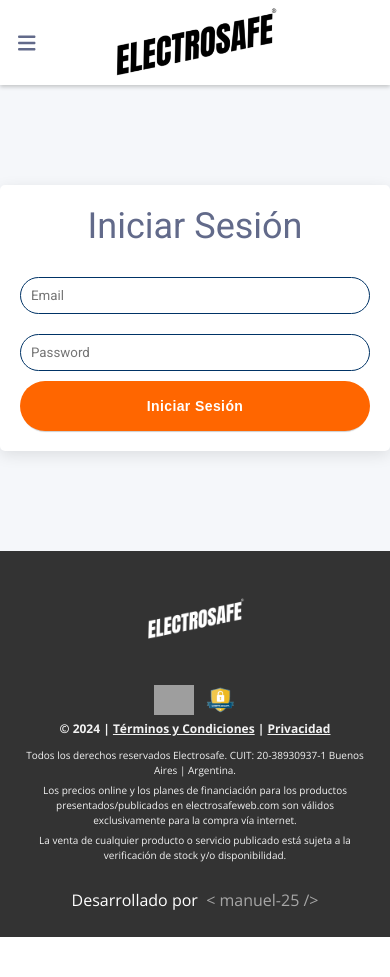
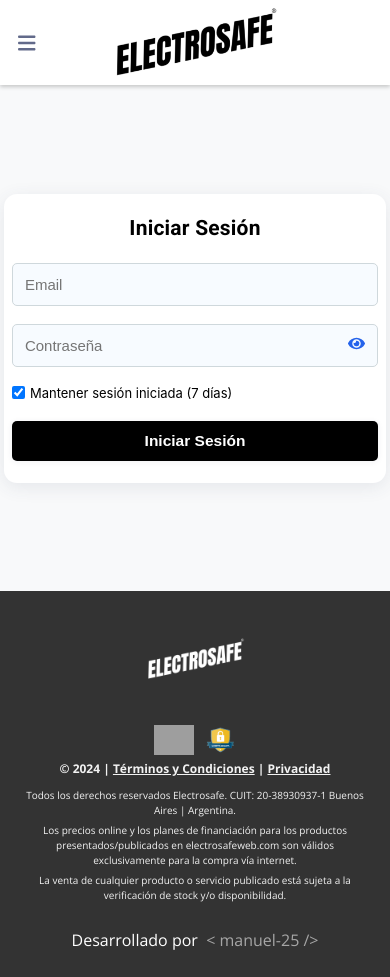
Before and after one commit to manuel-25/ElectroFix, a React (Create React App) app in the folder frontend/: page /manager in a window 390 px wide. Before the commit the page ends 937 px from the top, so only its background shows below. Built offline with nearby package versions, Linux system fonts and the light colour scheme; grey boxes are pictures that could not be loaded.

Commit message:
Login Navbar & NotFound & AutchContenxt Updated!

```diff
--- a/frontend/src/App.js
+++ b/frontend/src/App.js
@@ -17,7 +17,8 @@ import { AuthProvider } from './Context/AuthContext.jsx'
 import { BrowserRouter as Router, Route, Routes, useLocation } from 'react-router-dom'
 import DashboardLayout from './components/DashboardLayout/DashboardLayout.jsx'
 import Clients from './components/Clients/Clients.jsx'
-import QuoteDetail from './components/QuoteDetail/QuoteDetail.jsx' // <-- AGREGADO
+import QuoteDetail from './components/QuoteDetail/QuoteDetail.jsx'
+import NotFound from './components/NotFound/NotFound.jsx'
 
 function AppContent() {
   const location = useLocation()
@@ -64,6 +65,7 @@ function AppContent() {
               </DashboardLayout>
             </ProtectedRoute>
           } />
+          <Route path="*" element={<NotFound />} />
         </Routes>
       </main>
       {/* Mostrar el Footer solo si no estamos en la ruta de servicios */}
--- a/frontend/src/components/Login/Login.css
+++ b/frontend/src/components/Login/Login.css
@@ -1,68 +1,117 @@
 .login-container {
-    max-width: 400px;
-    margin: 100px auto; /* Añadir margen superior para centrar verticalmente */
-    padding: 20px;
-    border-radius: 5px;
-    box-shadow: 0 4px 15px rgba(0, 0, 0, 0.1);
-    background-color: var(--white-color);
-    font-family: var(--primary-font);
+  min-height: 60vh;
+  display: flex;
+  align-items: center;
+  justify-content: center;
+  background: #f8f9fa;
 }
 
-.login-container h2 {
-    text-align: center;
-    margin-bottom: 20px;
-    color: var(--text-color);
+.login-form {
+  background: #fff;
+  padding: 36px 30px 32px 30px;
+  border-radius: 13px;
+  box-shadow: 0 4px 18px rgba(60,72,95,0.10);
+  width: 100%;
+  max-width: 340px;
+  display: flex;
+  flex-direction: column;
+  gap: 18px;
+  transition: box-shadow 0.2s;
 }
 
-.login-container input {
-    width: 100%;
-    padding: 10px; /* Un poco más de padding para entradas */
-    margin: 10px 0;
-    border: 1px solid var(--secondary-color);
-    border-radius: 28px;
-    outline: none;
-    box-sizing: border-box;
-    font-family: var(--secondary-font);
+.login-form h2 {
+  font-size: 21px;
+  font-weight: 700;
+  margin-bottom: 5px;
+  color: var(--black-color);
+  text-align: center;
+  letter-spacing: 0.01em;
 }
 
-.login-container p {
-    color: var(--red-color);
-    text-align: center;
+.input-group {
+  display: flex;
+  align-items: center;
+  position: relative;
+  width: 100%;
 }
 
-.login-container button {
-    display: inline-flex;
-    justify-content: center;
-    align-items: center;
-    min-width: 64px;
-    height: 30px;
-    width: 100%;
-    padding: 25px 30px;
-    color: var(--white-color);
-    background-color: var(--primary-color);
-    border-radius: 28px;
-    font-weight: bold;
-    font-size: 0.875rem;
-    line-height: 1.75;
-    letter-spacing: 0.02857em;
-    gap: 10px;
-    box-shadow: rgba(0, 0, 0, 0.2) 0px 3px 1px -2px;
-    white-space: nowrap;
-    cursor: pointer;
-    outline: 0;
-    border: 0;
-    margin: 0;
-    user-select: none;
-    vertical-align: middle;
-    appearance: none;
-    text-decoration: none;
+.input-group input {
+  width: 100%;
+  padding: 12px 12px 12px 12px;
+  border: 1px solid #cfd8dc;
+  border-radius: 5px;
+  font-size: 15px;
+  transition: border .2s;
+  background: #f7fbff;
+  color: #222c36;
 }
 
-.login-container button:disabled {
-    background-color: var(--grey-color); /* Color del botón mientras carga */
-    cursor: not-allowed;
+.input-group input:focus {
+  border: 1.5px solid var(--black-color);
+  outline: none;
 }
 
-.login-container button:hover:not(:disabled) {
-    background-color: var(--primary-color-hover); /* Color del botón al pasar el mouse */
+.password-group .toggle-password {
+  position: absolute;
+  right: 13px;
+  cursor: pointer;
+  color: #2563eb;
+  font-size: 17px;
 }
+
+.login-options {
+  display: flex;
+  align-items: center;
+  font-size: 13px;
+  gap: 8px;
+  margin-bottom: 2px;
+}
+
+.remember-label {
+  display: flex;
+  align-items: center;
+  gap: 5px;
+}
+
+button[type="submit"] {
+  width: 100%;
+  padding: 11px 0;
+  background: var(--black-color);
+  color: white;
+  border: none;
+  border-radius: 5px;
+  font-size: 15.5px;
+  font-weight: 600;
+  cursor: pointer;
+  transition: background .18s, box-shadow .15s;
+  box-shadow: 0 1px 6px 0 rgba(60,60,80,0.07);
+}
+
+button[type="submit"]:hover,
+button[type="submit"]:focus {
+  background: #142447;
+}
+
+.error-message {
+  color: #dc2626;
+  font-weight: 600;
+  font-size: 13.5px;
+  margin-top: 6px;
+  text-align: center;
+  background: #ffe7e7;
+  border-radius: 4px;
+  padding: 4px 0;
+}
+
+input[disabled], button[disabled] {
+  opacity: 0.7;
+  cursor: not-allowed;
+  background: #ececec;
+}
+
+@media (max-width: 420px) {
+  .login-form {
+    padding: 22px 8px;
+    max-width: 98vw;
+  }
+}
--- a/frontend/src/components/Login/Login.jsx
+++ b/frontend/src/components/Login/Login.jsx
@@ -1,54 +1,68 @@
 import './Login.css'
 import React, { useContext, useState } from 'react'
 import { AuthContext } from '../../Context/AuthContext.jsx'
+import { FaEye, FaEyeSlash } from 'react-icons/fa'
 
 const Login = () => {
     const [email, setEmail] = useState('')
     const [password, setPassword] = useState('')
-    const [error, setError] = useState(null)
-    const [loading, setLoading] = useState(false)
-    const { login } = useContext(AuthContext)
+    const [showPassword, setShowPassword] = useState(false)
+    const [remember, setRemember] = useState(true)
+    const { login, loading, error } = useContext(AuthContext)
 
     const handleLogin = async (e) => {
         e.preventDefault()
-        setLoading(true)
-        setError(null)
-
-        try {
-            await login(email, password)
-        } catch (err) {
-            console.error('Error de inicio de sesión:', err)
-            setError('Credenciales inválidas')
-        } finally {
-            setLoading(false)
-        }
+        await login(email, password, remember)
     }
 
     return (
         <div className="login-container">
-            <h2>Iniciar Sesión</h2>
-            <form onSubmit={handleLogin}>
-                <div>
+            <form className="login-form" onSubmit={handleLogin} autoComplete="on">
+                <h2>Iniciar Sesión</h2>
+                <div className="input-group">
                     <input
                         type="email"
                         value={email}
-                        onChange={(e) => setEmail(e.target.value)}
+                        onChange={e => setEmail(e.target.value)}
                         placeholder='Email'
+                        autoComplete="username"
                         required
+                        disabled={loading}
                     />
                 </div>
-                <div>
+                <div className="input-group password-group">
                     <input
-                        type="password"
+                        type={showPassword ? 'text' : 'password'}
                         value={password}
-                        onChange={(e) => setPassword(e.target.value)}
-                        placeholder='Password'
+                        onChange={e => setPassword(e.target.value)}
+                        placeholder='Contraseña'
+                        autoComplete="current-password"
                         required
+                        disabled={loading}
                     />
+                    <span
+                        className="toggle-password"
+                        onClick={() => setShowPassword(v => !v)}
+                        tabIndex={0}
+                        aria-label="Mostrar/ocultar contraseña"
+                    >
+                        {showPassword ? <FaEyeSlash /> : <FaEye />}
+                    </span>
                 </div>
-                {error && <p>{error}</p>}
+                <div className="login-options">
+                    <label className="remember-label">
+                        <input
+                            type="checkbox"
+                            checked={remember}
+                            onChange={() => setRemember(v => !v)}
+                            disabled={loading}
+                        />
+                        Mantener sesión iniciada (7 días)
+                    </label>
+                </div>
+                {error && <div className="error-message">{error}</div>}
                 <button type="submit" disabled={loading}>
-                    {loading ? 'Cargando...' : 'Iniciar Sesión'}
+                    {loading ? 'Ingresando...' : 'Iniciar Sesión'}
                 </button>
             </form>
         </div>
--- a/frontend/src/components/Navbar/Navbar.css
+++ b/frontend/src/components/Navbar/Navbar.css
@@ -183,20 +183,45 @@
     height: 1em;
 }
 
-.logout-link {
-    background: none;
-    border: none;
-    cursor: pointer;
-    color: #003366;
-    font-size: 1.2rem;
-    display: flex;
-    align-items: center;
-    transition: color 0.3s;
+.admin-icons {
+  display: flex;
+  gap: 10px;
+  background: #f1f3f7;
+  border-radius: 26px;
+  padding: 7px 13px;
+  box-shadow: 0 2px 6px 0 rgba(60,60,80,0.07);
+  align-items: center;
 }
 
-.logout-link:hover {
-    color: var(--red-color);
+.admin-icon {
+  display: flex;
+  align-items: center;
+  justify-content: center;
+  font-size: 21px;
+  color: var(--secondary-color);
+  background: #fff;
+  border-radius: 50%;
+  width: 34px;
+  height: 34px;
+  transition: background 0.15s, color 0.15s, box-shadow 0.13s;
+  border: none;
+  cursor: pointer;
+  margin: 0 1px;
+  outline: none;
+  box-shadow: 0 1px 3px 0 rgba(30,70,120,0.03);
 }
+
+.admin-icon:hover, .admin-icon:focus {
+  background: #e6f0ff;
+  color: var(--secondary-color-hover);
+  box-shadow: 0 1px 8px 0 rgba(40,90,200,0.13);
+}
+
+.admin-icon:active {
+  background: #d3e2ff;
+  color: #1744a8;
+}
+
 
 @media (max-width: 900px) {
   .logo-container {
--- /dev/null
+++ b/frontend/src/components/NotFound/NotFound.css
@@ -0,0 +1,47 @@
+.notfound-container {
+  min-height: 60vh;
+  display: flex;
+  flex-direction: column;
+  align-items: center;
+  justify-content: center;
+  padding: 60px 10px 0 10px;
+  color: #212529;
+  background: #f8f9fa;
+}
+
+.notfound-container h1 {
+  font-size: 82px;
+  font-weight: bold;
+  margin-bottom: 5px;
+  color: #2563eb;
+}
+
+.notfound-container h2 {
+  font-size: 32px;
+  font-weight: 600;
+  margin-bottom: 15px;
+}
+
+.notfound-container p {
+  font-size: 16px;
+  color: #555;
+  margin-bottom: 25px;
+}
+
+.notfound-link {
+  display: inline-block;
+  padding: 10px 28px;
+  background: var(--secondary-color);
+  color: white;
+  font-weight: 600;
+  border-radius: 22px;
+  text-decoration: none;
+  font-size: 15px;
+  box-shadow: 0 2px 8px 0 rgba(60,60,80,0.07);
+  transition: background 0.17s;
+}
+
+.notfound-link:hover, .notfound-link:focus {
+  background: var(--secondary-color-hover);
+  color: #fff;
+}
--- /dev/null
+++ b/frontend/src/components/NotFound/NotFound.jsx
@@ -0,0 +1,13 @@
+import React from 'react'
+import './NotFound.css'
+
+const NotFound = () => (
+  <div className="notfound-container">
+    <h1>404</h1>
+    <h2>Página no encontrada</h2>
+    <p>La página que estás buscando no existe o fue movida.</p>
+    <a className="notfound-link" href="/">Volver al inicio</a>
+  </div>
+)
+
+export default NotFound
```
Also changed, not shown: frontend/src/Context/AuthContext.jsx (+18 -34 lines), frontend/src/components/Navbar/Navbar.jsx (+16 -12 lines).
